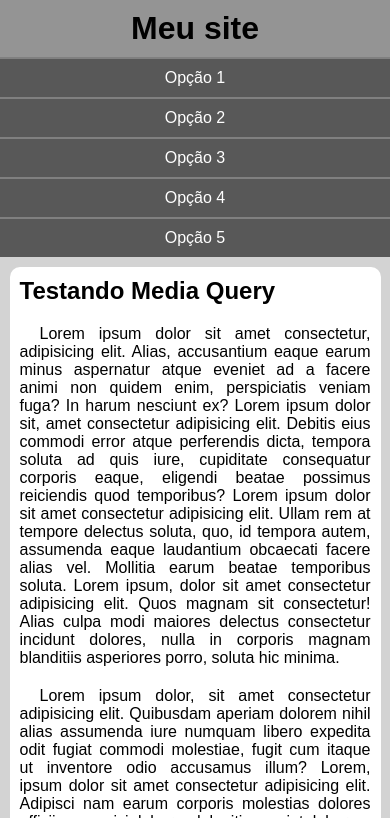
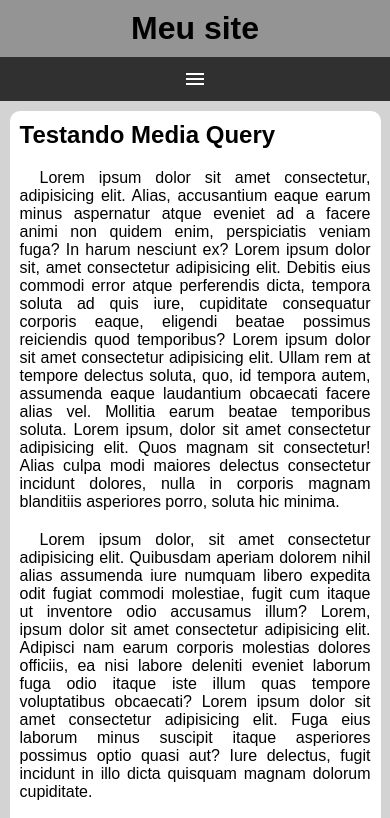
Before and after one commit to IsraelWadmi/html-css, a plain HTML site: page exercicios/ex026-midia/mq005/index.html in a window 390 px wide. Shown: the top 818 px of the page. Drawn offline with Linux system fonts and the light colour scheme.

Commit message:
exercício 026 005 de media query

```diff
--- a/exercicios/ex026-midia/mq005/estilos/style.css
+++ b/exercicios/ex026-midia/mq005/estilos/style.css
@@ -19,8 +19,22 @@ header > h1 {
     text-align: center;
 }
 
+span#burguer {
+    background-color: rgb(48, 48, 48);
+    color: white;
+    display: block;
+    text-align: center;
+    padding: 10px;
+    cursor: pointer;
+}
+
+span#burguer:hover {
+    background-color: white;
+    color: black;
+}
+
 menu {
-display: block;
+display: none;
 }
 
 menu > ul {
--- a/exercicios/ex026-midia/mq005/index.html
+++ b/exercicios/ex026-midia/mq005/index.html
@@ -5,12 +5,15 @@
     <meta http-equiv="X-UA-Compatible" content="IE=edge">
     <meta name="viewport" content="width=device-width, initial-scale=1.0">
     <title>Media Query</title>
+    <link href="https://fonts.googleapis.com/icon?family=Material+Icons" rel="stylesheet">
     <link rel="stylesheet" href="estilos/style.css">
 </head>
 <body>
+
     <header>
         <h1>Meu site</h1>
-        <menu>
+        <span id="burguer" class="material-icons" onclick="clickMenu()">menu</span>
+        <menu id="itens">
             <ul>
                 <li><a href="#">Opção 1</a></li>
                 <li><a href="#">Opção 2</a></li>
@@ -30,5 +33,14 @@
             <p>Lorem ipsum dolor sit amet consectetur adipisicing elit. Quas harum necessitatibus recusandae nemo voluptatem odio, iure unde officia minus ab id fugiat tempora modi accusantium animi ducimus voluptates quia libero. Lorem ipsum dolor sit amet consectetur adipisicing elit. Reiciendis tenetur nemo, officia animi ipsum assumenda laboriosam earum quasi dolore sunt culpa. Sint quia eligendi sunt error cumque reprehenderit praesentium cum.</p>
         </article>
     </main>
+    <script>
+        function clickMenu() {
+            if (itens.style.display == 'block') {
+                itens.style.display = 'none'
+            } else {
+                itens.style.display = 'block'
+            }
+        }
+    </script>
 </body>
 </html>
```
